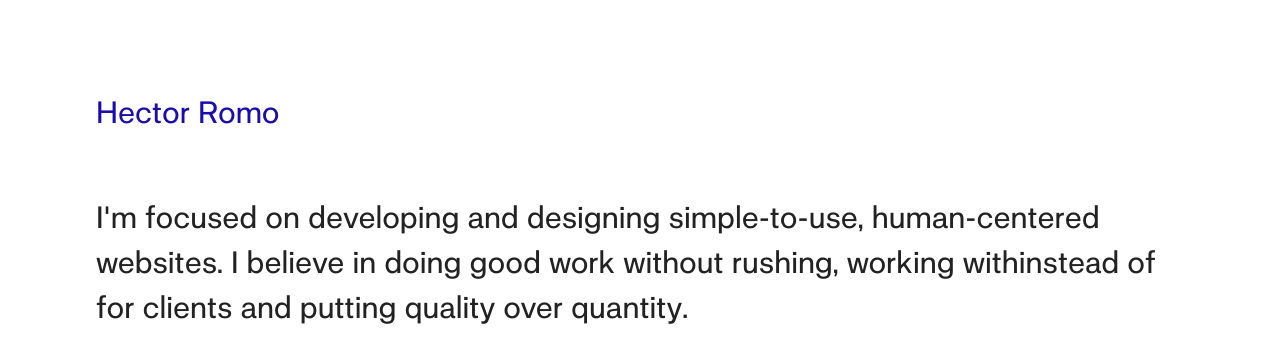
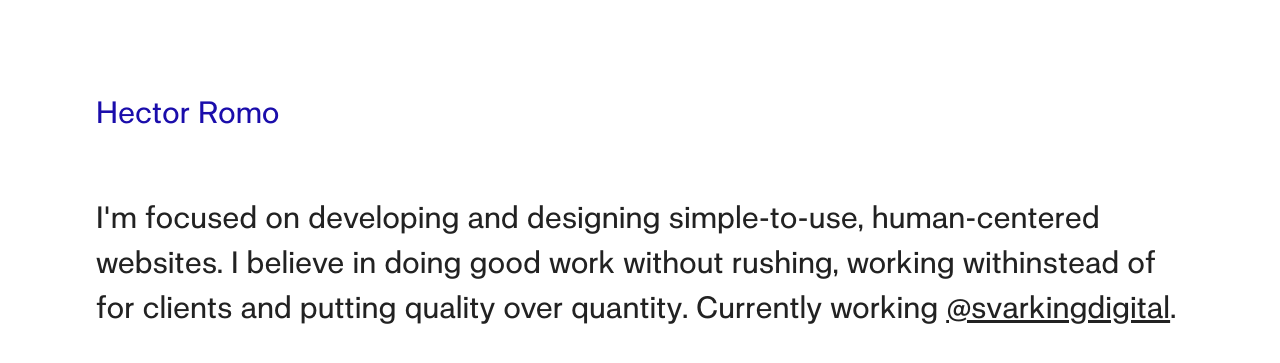
Before and after one commit to hectorromo/hectorromo.com, a Jekyll site: the page built from index.md, in a window 1280 px wide and 900 px high, cut to the strip 0-446 px from the top of the window. Shown: the top 363 px of the strip. Built offline with Jekyll 4.4.1, drawn with Linux system fonts in a browser that asks for light colours.

Commit message:
Updated 10 files via CloudCannon

```diff
--- a/index.md
+++ b/index.md
@@ -2,4 +2,4 @@
 layout: intro
 ---
 
-<div class="intro"><p class="intro-text editable">I'm focused on developing and designing simple-to-use, human-centered websites. I believe in doing good work without rushing, working withinstead of for clients and putting quality over quantity.</p></div>
+<div class="intro"><p class="intro-text editable">I'm focused on developing and designing simple-to-use, human-centered websites. I believe in doing good work without rushing, working withinstead of for clients and putting quality over quantity. Currently working <a href="http://www.svarkingdigital.se" target="_blank">@svarkingdigital</a>.</p></div>
```
